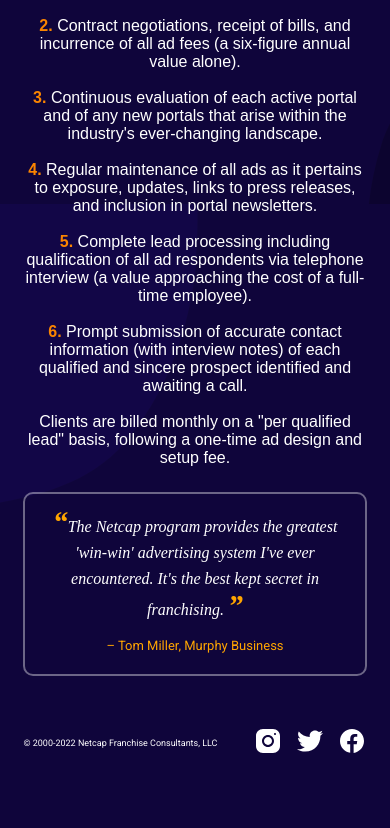
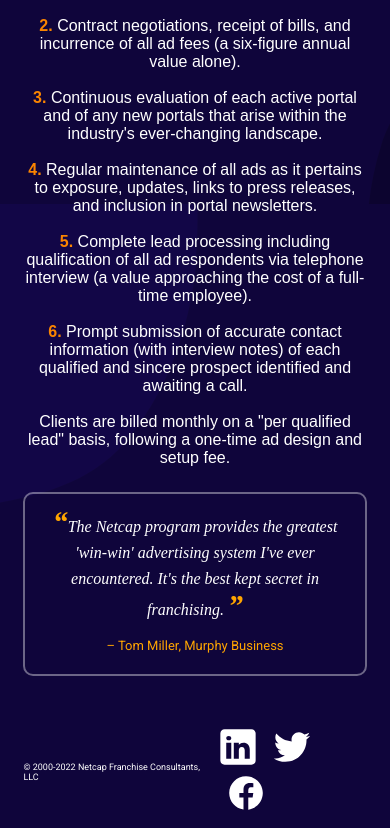
Before and after one commit to miitchellstahl/NetcapFranchiseConsultants, a plain HTML site: page aboutUs.html in a window 390 px wide. Shown: the part 640-1468 px from the top of the page. Before the commit the page ends 1410 px from the top, so only its background shows below. Drawn offline with Linux system fonts and the light colour scheme; a web font is replaced by a local one.

Commit message:
social change

```diff
--- a/aboutUs.html
+++ b/aboutUs.html
@@ -114,9 +114,11 @@
             <footer>
                 <p> © 2000-2022 Netcap Franchise Consultants, LLC</p>
                 <div class="icons">
-                    <a href="http://www.instagram.com"><img src="images/Insta.svg" alt=""></a>
-                    <a href=""><img src="images/Twitter.svg" alt=""></a>
-                    <a href=""><img src="images/Facebook.svg" alt=""></a>
+                    <a href="https://www.linkedin.com/company/netcap-franchise-consultants/"><img
+                            src="images/LinkedIn.svg" alt=""></a>
+                    <a href="https://www.twitter.com"><img src="images/Twitter.svg" alt=""></a>
+                    <a href="https://www.facebook.com/netcapfranchiseconsultants"><img src="images/Facebook.svg"
+                            alt=""></a>
                 </div>
             </footer>
 
@@ -124,7 +126,7 @@
         </div>
 
     </div>
-
+    <script src="main.js"></script>
 </body>
 
 </html>
--- a/main.css
+++ b/main.css
@@ -221,10 +221,11 @@ footer p {
     display: inline-block;
 }
 
-footer a {
+footer a img {
+    outline: white;
     margin-left: 17px;
-    height: 38px;
-    width: 38px;
+    height: 42px;
+    width: 42px;
 }
 
 footer a:nth-child(1) {
@@ -308,6 +309,10 @@ footer a:nth-child(1) {
 
     .right {
         max-width: 351px;
+    }
+
+    footer p {
+        font-size: 14px;
     }
 
 
--- a/main.js
+++ b/main.js
@@ -4,7 +4,6 @@ const list = document.querySelector("#list");
 
 hamburger.addEventListener('click', function () {
 
-    alert("roy is coming");
-
+    alert("roy");
 
 })
```
Also changed, not shown: index.html (+7 -3 lines), images/LinkedIn.svg (added), 2 other files.
